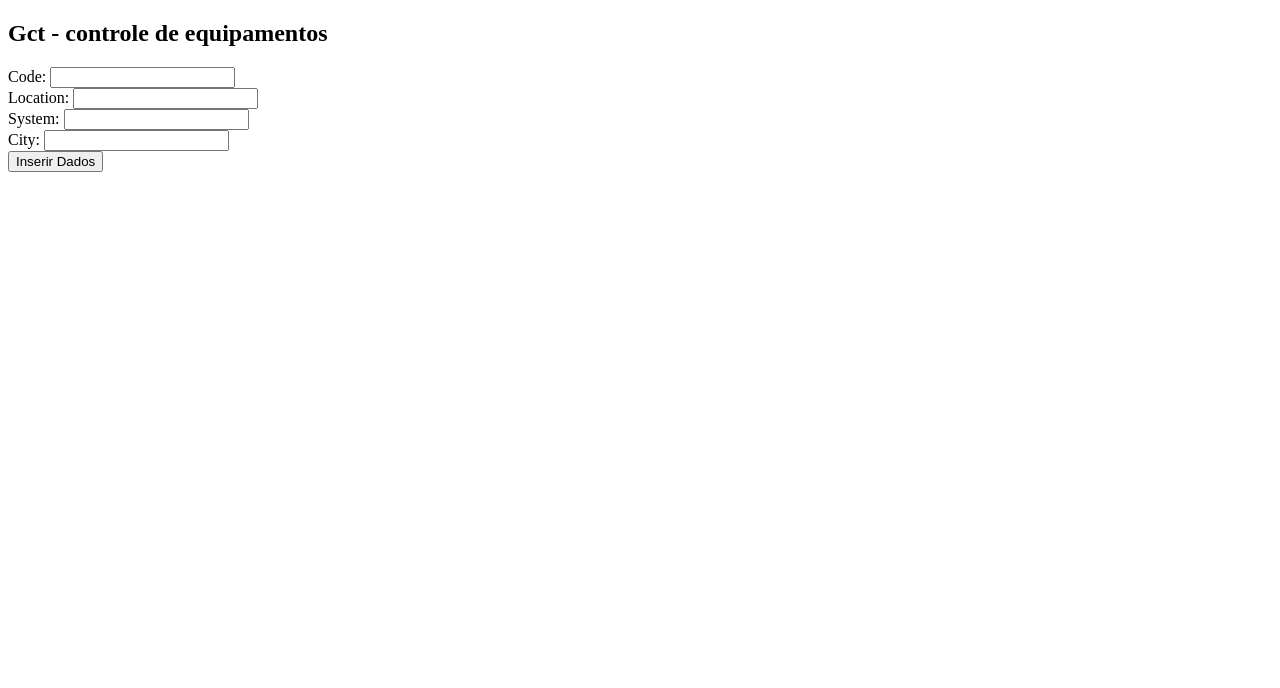
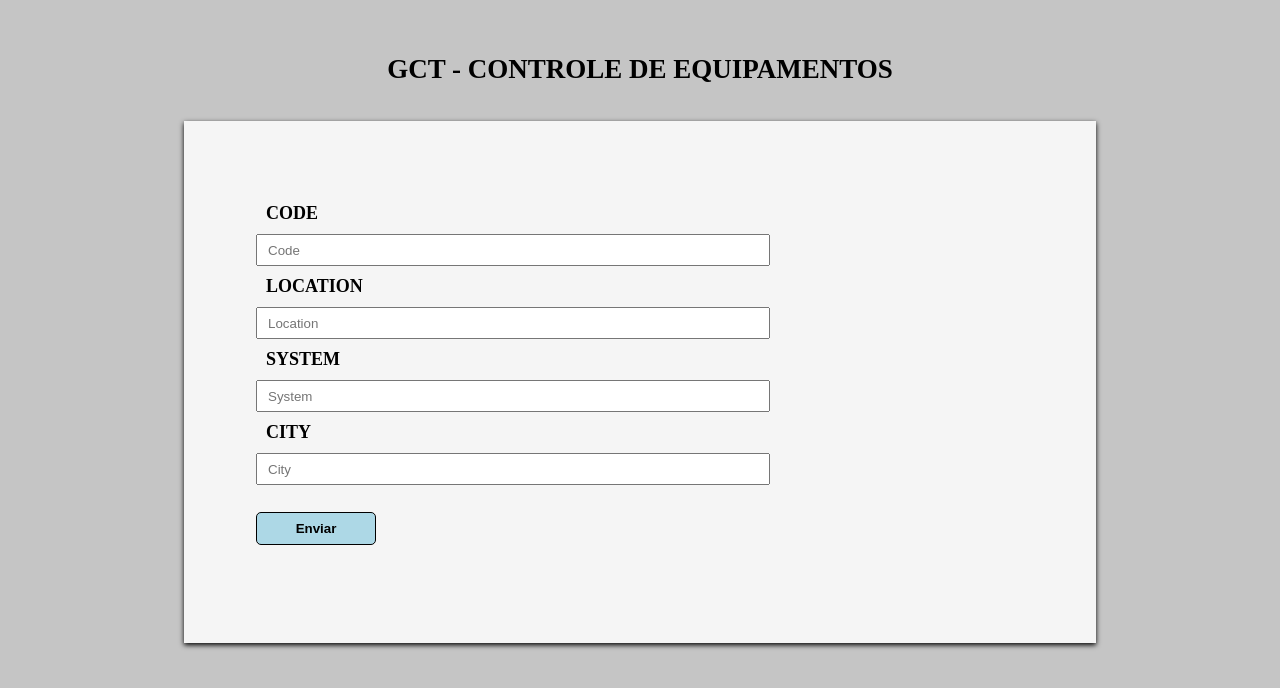
Before and after one commit to wesley-silv/Integrations-of-Node-with-MySql, a website: page public/index.html in a window 1280 px wide. Drawn offline with Linux system fonts and the light colour scheme.

Commit message:
Estilizando o formulário para melhor, melhorando a usabilidade do usuário na interação com o program.

```diff
--- /dev/null
+++ b/Styles/main.css
@@ -0,0 +1,46 @@
+body {
+  margin: 0;
+  padding: 0;
+  box-sizing: border-box;
+  font-size: 18px;
+  background-color: #c5c5c5
+}
+h2 {
+  text-align: center;
+  text-transform: uppercase;
+  margin-top: 2em;
+}
+form {
+  margin: 2em auto;
+  padding: 4em;
+  width: 60%;
+  background-color: #f5f5f5;
+  box-shadow: 0 2px 5px;
+}
+label {
+  text-transform: uppercase;
+  display: block;
+  margin: 10px;
+  font-weight: 700;
+}
+input {
+  width: 500px;
+  padding: 5px;
+  text-indent: 5px;
+  height: 18px;
+}
+button {
+  color: #000;
+  margin: 2em auto;
+  padding: 8px;
+  font-weight: bold;
+  background-color: lightblue;
+  border-radius: 5px;
+  border: solid 0.05px;
+  width: 120px;
+}
+button:hover {
+  cursor: pointer;
+  color: #fff;
+  background-color: #000080;
+}
--- a/app.js
+++ b/app.js
@@ -10,6 +10,7 @@ app.use(bodyParser.json())
 
 // Inserindo dados a partir do formulário html
 app.use(express.static('public'))
+
 const connection = mysql.createConnection({
   host: 'localhost',
   user: 'root',
--- a/public/index.html
+++ b/public/index.html
@@ -3,6 +3,7 @@
 <head>
   <meta charset="UTF-8">
   <meta name="viewport" content="width=device-width, initial-scale=1.0">
+  <link rel="stylesheet" href="../Styles/main.css" />
   <title>Gct - controle de equipamentos</title>
 </head>
 <body>
@@ -10,19 +11,19 @@
   Gct - controle de equipamentos
  </h2>
  <form action="http://localhost:3080/inserir-dados" method="POST">
-  <label for="code">Code:</label>
-  <input type="text" id="code" name="Code" required><br>
+  <label for="code">Code</label>
+  <input type="text" id="code" name="Code" required placeholder="Code"><br>
 
-  <label for="location">Location:</label>
-  <input type="text" id="location" name="Location" required><br>
+  <label for="location">Location</label>
+  <input type="text" id="location" name="Location" required placeholder="Location"><br>
 
-  <label for="system">System:</label>
-  <input type="text" id="system" name="System" required><br>
+  <label for="system">System</label>
+  <input type="text" id="system" name="System" required placeholder="System"><br>
 
-  <label for="city">City:</label>
-  <input type="text" id="city" name="City" required><br>
+  <label for="city">City</label>
+  <input type="text" id="city" name="City" required placeholder="City"><br>
 
-  <button type="submit">Inserir Dados</button>
+  <button type="submit">Enviar</button>
 </form>
 
  </form>
```
Also changed, not shown: README.md (added).
